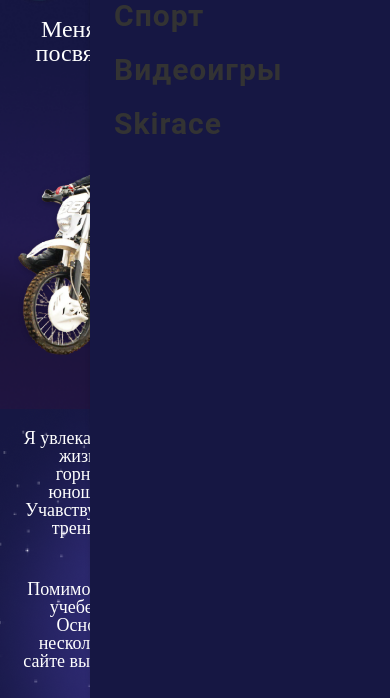
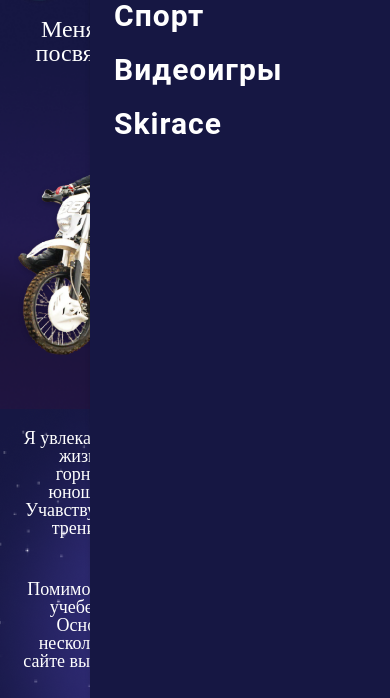
Before and after one commit to yuliia-webdeveloper/nekraser.github.io, a plain HTML site: page index.html in a window 390 px wide. Both pictures are taken after a click on the label 362 px from the left and 46 px from the top of the page. Shown: the part 145-843 px from the top of the page. Drawn offline with Linux system fonts and the light colour scheme; a script that the page names is missing.

Commit message:
Update style.css

```diff
--- a/css/style.css
+++ b/css/style.css
@@ -1853,11 +1853,10 @@ header {
   .menu-item {
     display: block;
     padding: 12px 24px;
-    color: #333;
     font-family: "Roboto", sans-serif;
     font-size: 30px;
     font-weight: 600;
-    color: #fffff;
+    color: #fff;
     text-decoration: none;
     -webkit-transition-duration: 0.25s;
          -o-transition-duration: 0.25s;
```
